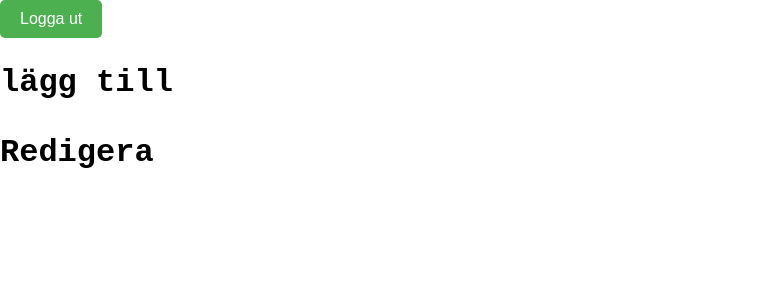
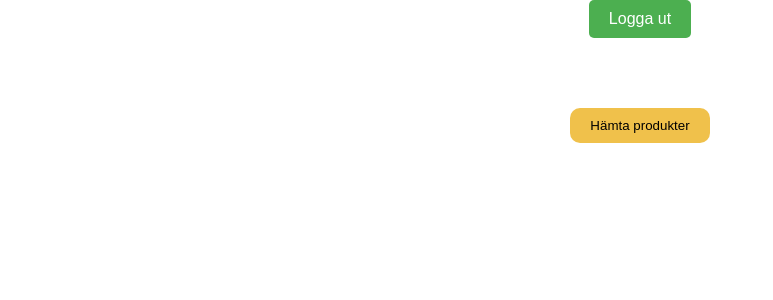
Before and after one commit to wilmaniklasson/Webbshop-divingdelights, a React (Vite) app: page /#/Edit in a window 1280 px wide. Shown: the top 300 px of the page, without its empty margins (0-773 px from the left). Built offline with nearby package versions, Linux system fonts and the light colour scheme.

Commit message:
funktionalitet hämta från firestore

```diff
--- /dev/null
+++ b/src/components/Products.jsx
@@ -0,0 +1,31 @@
+import { deleteProduct, getProducts } from '../data/crud.js'
+import { useStore } from '../data/store.js'
+import { useState } from 'react'
+import ViewProduct from './ViewProduct.jsx'
+import "./ViewProduct.css"
+
+const Products = () => {
+    const { products, setProducts } = useStore(state => ({
+        products: state.products,
+        setProducts: state.setProducts
+    }));
+
+    const handleGetProduct = async () => {
+        setProducts(await getProducts());
+    };
+
+    return (
+        <div>
+            <div className='get-product-constiner'>
+                <button onClick={handleGetProduct} className='get-product-btn'>
+                    Hämta produkter
+                </button>
+            </div>
+            {products.map(product => (
+                <ViewProduct key={product.key} product={product} />
+            ))}
+        </div>
+    );
+}
+
+export default Products;
--- /dev/null
+++ b/src/components/ViewProduct.css
@@ -0,0 +1,43 @@
+
+
+
+.view-product-section{
+    display: flex;
+    justify-content: center;
+    align-items: center;
+    flex-direction: column;
+}
+.view-product-container{
+    display: flex;
+    flex-direction: column;
+    margin-top: 50px;
+    max-width: 50%;
+}
+
+.product-image{
+    width: 20%;
+    height: 20%;
+    object-fit: cover;
+    border-radius: 10px;
+}
+
+.view-product-container div{
+    margin-top: 10px;
+}
+
+.get-product-constiner{
+    display: flex;
+    justify-content: center;
+    align-items: center;
+    flex-direction: column;
+    margin-top: 50px;
+}
+
+.get-product-btn {
+    margin-top: 20px;
+    padding: 10px 20px;
+    border-radius: 10px;
+    background-color: #f0c14b;
+    border: none;
+    cursor: pointer;
+}
--- /dev/null
+++ b/src/components/ViewProduct.jsx
@@ -0,0 +1,34 @@
+import { deleteProduct } from '../data/crud.js'
+import { useStore } from '../data/store.js'
+import { useState } from 'react'
+import "./ViewProduct.css"
+
+const ViewProduct = ({ product }) => {
+    const [isLoading, setIsLoading] = useState(false);
+    const setProducts = useStore(state => state.setProducts);
+
+    const handleDelete = async () => {
+        setIsLoading(true);
+        await deleteProduct(product.key);
+        const productsFromDb = await getProducts();
+        setProducts(productsFromDb);
+        setIsLoading(false);
+    };
+
+    return (
+        <section className="view-product-section">
+            <div className="view-product-container">
+                <img className="product-image" src={product.Image} alt="Product Image" />
+                <div>{product.Name}</div>
+                <div>kategori: {product.Category}</div>
+                <div>Färg: {product.Color}</div>
+                <div>{product.Price} kr</div>
+                <div>beskriving: {product.Description}</div>
+            </div>
+            <button disabled className='edit-btn' onClick={() => console.log("lägg till edit funktion")}>Edit</button>
+            <button disabled={isLoading} onClick={handleDelete} className="delete-btn"> Delete </button>
+        </section>
+    );
+}
+
+export default ViewProduct;
--- a/src/routes/EditPage.jsx
+++ b/src/routes/EditPage.jsx
@@ -1,6 +1,7 @@
 import React from 'react';
 import "./routesStyle/EditPage.css";
 import { Link } from 'react-router-dom';
+import Products from '../components/Products.jsx';
 
 
 
@@ -9,13 +10,13 @@ import { Link } from 'react-router-dom';
 
 const EditPage = () => {
     return (
-        <div>
+        <div className='edit-page'>
              <Link to="/">
                 <button className="submit">Logga ut</button>
             </Link>
 
-            <h1>lägg till</h1>
-            <h1>Redigera</h1>
+
+            <Products />
 
 
 
--- a/src/routes/routesStyle/EditPage.css
+++ b/src/routes/routesStyle/EditPage.css
@@ -0,0 +1,7 @@
+.edit-page {
+  display: flex;
+  flex-direction: column;
+  align-items: center;
+  justify-content: center;
+  height: auto;
+}
```
